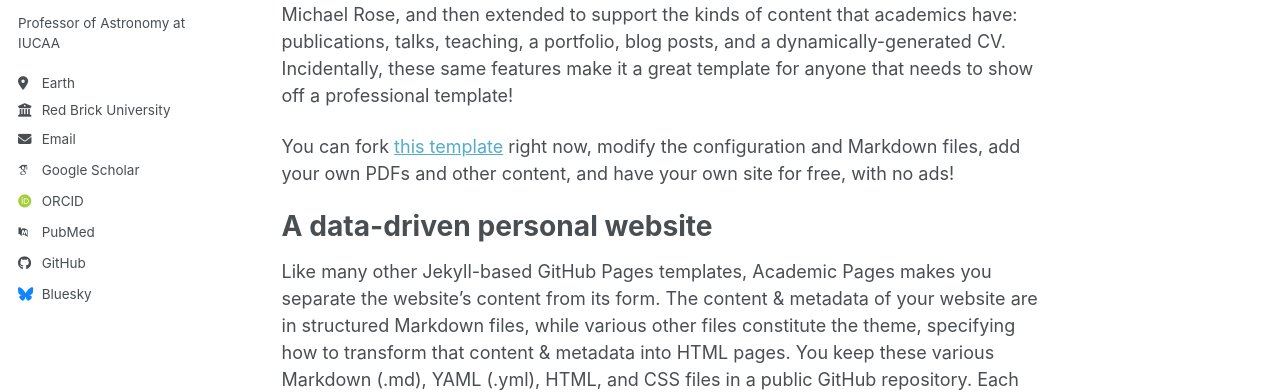
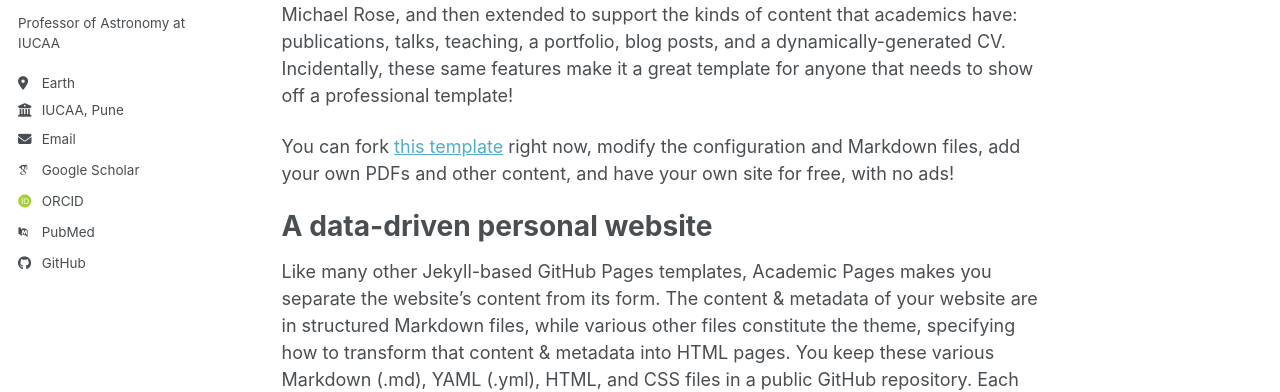
Before and after one commit to siddharth-maharana/siddharth-maharana.github.io, a Jekyll site: the page built from _pages/about.md, in a window 1280 px wide. Shown: the part 305-697 px from the top of the page. Built offline with Jekyll 4.4.1, drawn with Linux system fonts in a browser that asks for light colours; some web fonts are replaced; a script bundle is joined from its source files by our own code; library files that are not in the unit come from our copies.

Commit message:
Update _config.yml

```diff
--- a/_config.yml
+++ b/_config.yml
@@ -28,14 +28,14 @@ author:
   pronouns         : # example: "she/her"
   bio              : "Professor of Astronomy at IUCAA"
   location         : "Earth"
-  employer         : "Red Brick University"
+  employer         : "IUCAA, Pune"
   uri              : # URL
   email            : "sidh345@gmail.com"
 
   # Academic websites
   academia         : # URL
   arxiv            : # URL - Update with the correct link to your profile
-  googlescholar    : "https://scholar.google.com/citations?user=PS_CX0AAAAAJ"
+  googlescholar    : "https://scholar.google.com/citations?user=HpxRjegAAAAJ&hl=en"
   inspire-hep      : # URL
   impactstory      : # URL
   orcid            : "https://orcid.org/yourorcidurl"
@@ -57,7 +57,7 @@ author:
 
   # Social media
   artstation       : # Username
-  bluesky          : "bsky.app" # Replace this with you Bluesky username
+  bluesky          : #"bsky.app" # Replace this with you Bluesky username
   facebook         : # Username
   flickr           : # Username
   foursquare       : # Username
```
